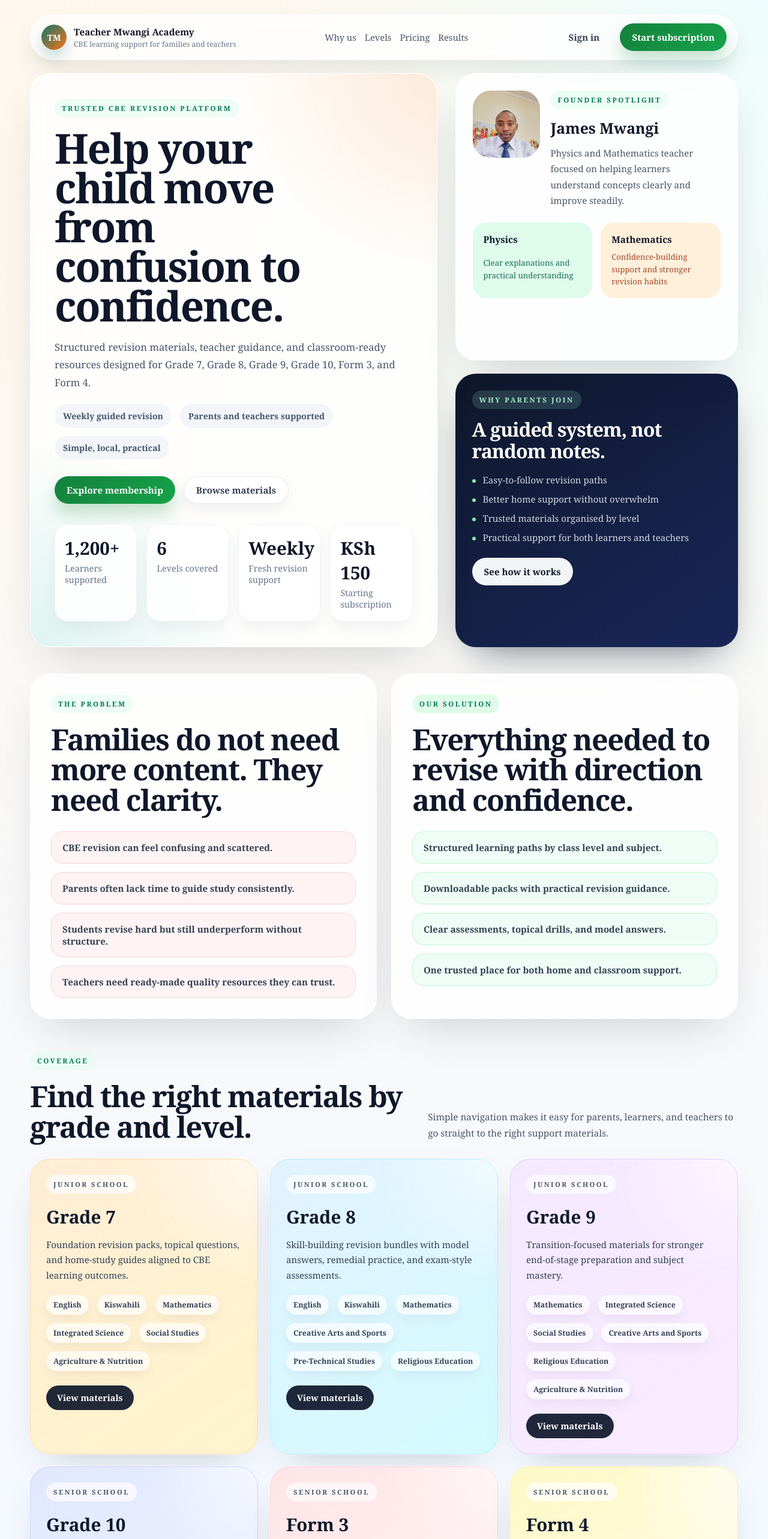
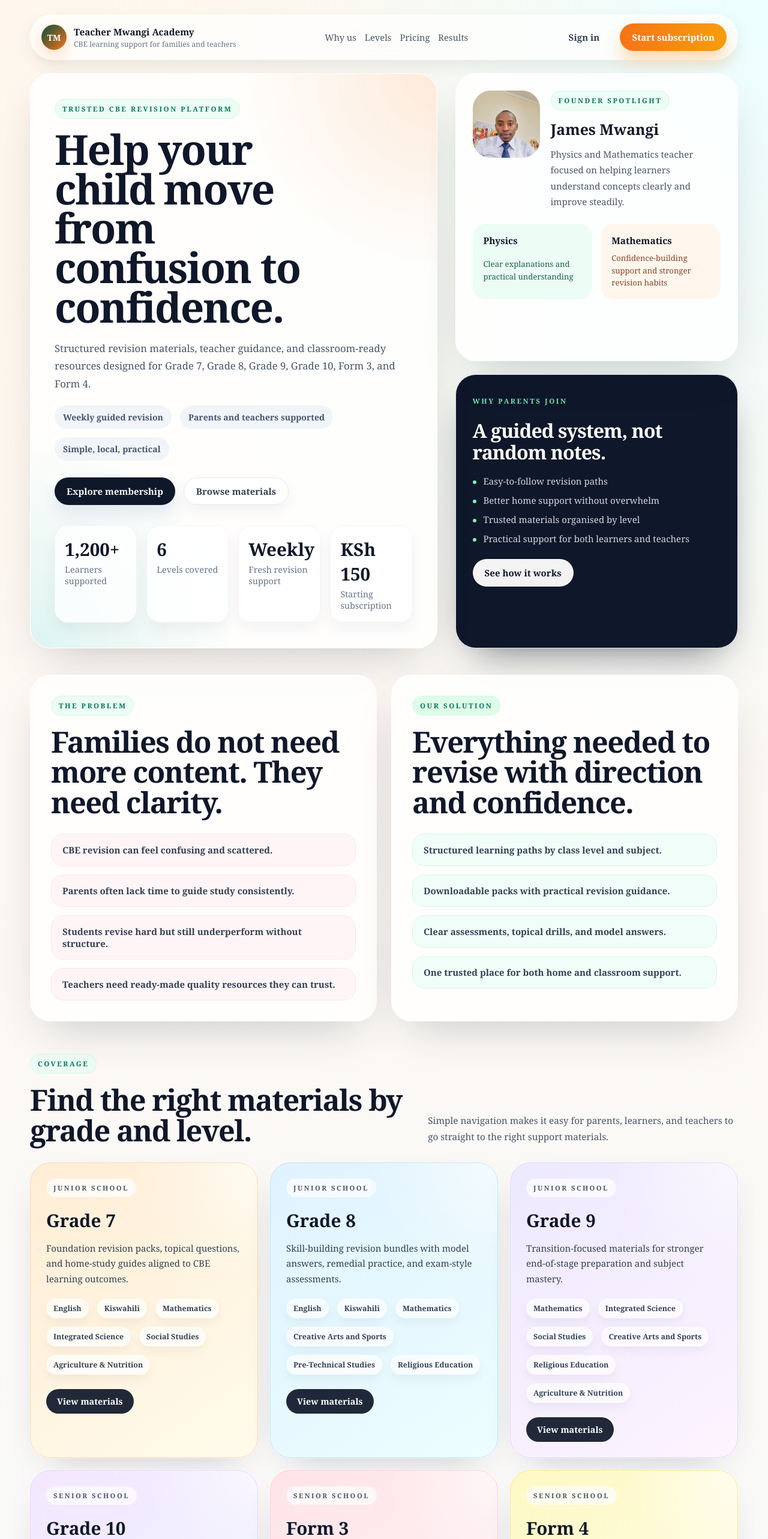
Before and after one commit to eriqck/Teacher-Mwangi-Academy, a Next.js app: page / in a window 1280 px wide. Shown: the top 2566 px of the page at 60% size. Built offline with nearby package versions, Linux system fonts and the light colour scheme; no server answers.

Commit message:
Refined Home page UI

```diff
--- a/app/globals.css
+++ b/app/globals.css
@@ -1160,9 +1160,9 @@ main {
 .home-landing {
   padding-bottom: 84px;
   background:
-    radial-gradient(circle at top left, rgba(255, 247, 237, 0.96), transparent 24%),
-    radial-gradient(circle at top right, rgba(236, 254, 255, 0.88), transparent 28%),
-    linear-gradient(180deg, #fff8ef 0%, #f5f9ff 52%, #eef7f3 100%);
+    radial-gradient(circle at top left, #fff7ed, transparent 24%),
+    radial-gradient(circle at top right, #ecfeff, transparent 28%),
+    linear-gradient(180deg, #fff7ed 0%, #f8fafc 70%, #eff6ff 100%);
 }
 
 .home-nav-wrap {
@@ -1177,9 +1177,9 @@ main {
   gap: 22px;
   padding: 14px 18px;
   border-radius: 999px;
-  border: 1px solid rgba(255, 255, 255, 0.75);
-  background: rgba(255, 255, 255, 0.72);
-  box-shadow: 0 18px 34px rgba(15, 23, 42, 0.08);
+  border: 1px solid rgba(255, 255, 255, 0.7);
+  background: rgba(255, 255, 255, 0.7);
+  box-shadow: 0 10px 28px rgba(15, 23, 42, 0.08);
   backdrop-filter: blur(16px);
 }
 
@@ -1199,8 +1199,8 @@ main {
   font-size: 0.88rem;
   font-weight: 800;
   color: #fff;
-  background: linear-gradient(135deg, #0f766e, #f97316);
-  box-shadow: 0 14px 24px rgba(15, 118, 110, 0.24);
+  background: linear-gradient(135deg, #064e3b, #f97316);
+  box-shadow: 0 10px 24px rgba(249, 115, 22, 0.22);
 }
 
 .home-brand-copy {
@@ -1280,16 +1280,37 @@ main {
 }
 
 .home-nav-secondary:hover {
-  background: rgba(255, 255, 255, 0.8);
-}
-
-.home-nav-primary,
-.home-hero-primary,
-.home-pricing-button,
+  background: rgba(255, 255, 255, 0.92);
+}
+
+.home-nav-primary {
+  color: #fff;
+  background: linear-gradient(90deg, #f97316, #f59e0b);
+  box-shadow: 0 16px 28px rgba(254, 215, 170, 0.95);
+}
+
+.home-hero-primary {
+  color: #fff;
+  background: #0f172a;
+  box-shadow: 0 16px 28px rgba(226, 232, 240, 0.95);
+}
+
+.home-pricing-card--parent .home-pricing-button {
+  color: #fff;
+  background: linear-gradient(90deg, #f97316, #f59e0b);
+  box-shadow: 0 16px 28px rgba(254, 215, 170, 0.95);
+}
+
+.home-pricing-card--teacher .home-pricing-button {
+  color: #fff;
+  background: #047857;
+  box-shadow: 0 16px 28px rgba(209, 250, 229, 0.95);
+}
+
 .home-cta-primary {
-  color: #fff;
-  background: linear-gradient(135deg, #15803d, #16a34a);
-  box-shadow: 0 16px 28px rgba(21, 128, 61, 0.24);
+  color: #0f172a;
+  background: #ffffff;
+  box-shadow: none;
 }
 
 .home-nav-primary:hover,
@@ -1305,10 +1326,10 @@ main {
 
 .home-hero-secondary,
 .home-one-time-button {
-  border: 1px solid rgba(148, 163, 184, 0.24);
-  background: rgba(255, 255, 255, 0.92);
+  border: 1px solid #e2e8f0;
+  background: #ffffff;
   color: #334155;
-  box-shadow: 0 10px 24px rgba(15, 23, 42, 0.06);
+  box-shadow: 0 10px 24px rgba(15, 23, 42, 0.05);
 }
 
 .home-hero-grid {
@@ -1325,9 +1346,9 @@ main {
 .home-pricing-card,
 .home-one-time-card,
 .home-testimonial-card {
-  border: 1px solid rgba(255, 255, 255, 0.78);
-  background: rgba(255, 255, 255, 0.78);
-  box-shadow: 0 30px 80px -30px rgba(15, 23, 42, 0.22);
+  border: 1px solid rgba(255, 255, 255, 0.7);
+  background: rgba(255, 255, 255, 0.8);
+  box-shadow: 0 30px 80px -30px rgba(15, 23, 42, 0.25);
   backdrop-filter: blur(16px);
 }
 
@@ -1367,12 +1388,13 @@ main {
 
 .home-kicker,
 .home-section-kicker {
-  background: rgba(236, 253, 245, 0.92);
+  border: 1px solid #d1fae5;
+  background: #ecfdf5;
   color: #047857;
 }
 
 .home-kicker--soft {
-  background: rgba(236, 253, 245, 0.9);
+  background: #ecfdf5;
 }
 
 .home-title,
@@ -1414,7 +1436,7 @@ main {
 
 .home-pill {
   border-radius: 999px;
-  background: rgba(241, 245, 249, 0.92);
+  background: #f1f5f9;
   padding: 10px 14px;
   font-size: 0.88rem;
   font-weight: 600;
@@ -1434,8 +1456,8 @@ main {
 
 .home-metric-card {
   border-radius: 22px;
-  border: 1px solid rgba(241, 245, 249, 0.95);
-  background: rgba(255, 255, 255, 0.86);
+  border: 1px solid #f1f5f9;
+  background: rgba(255, 255, 255, 0.8);
   padding: 18px 16px;
   box-shadow: 0 12px 24px rgba(15, 23, 42, 0.05);
 }
@@ -1477,7 +1499,7 @@ main {
   flex: 0 0 auto;
   overflow: hidden;
   border-radius: 30px;
-  background: linear-gradient(135deg, #fde68a, #fdba74);
+  background: linear-gradient(135deg, #fef3c7, #fed7aa);
   box-shadow: inset 0 1px 0 rgba(255, 255, 255, 0.6);
 }
 
@@ -1538,26 +1560,30 @@ main {
 }
 
 .home-skill-card--emerald {
-  background: rgba(209, 250, 229, 0.72);
-  color: rgba(6, 95, 70, 0.9);
+  background: #ecfdf5;
+  color: rgba(6, 78, 59, 0.9);
 }
 
 .home-skill-card--orange {
-  background: rgba(255, 237, 213, 0.82);
-  color: rgba(154, 52, 18, 0.9);
+  background: #fff7ed;
+  color: rgba(124, 45, 18, 0.9);
 }
 
 .home-dark-card {
   border-radius: 34px;
-  background: linear-gradient(145deg, #0f172a, #172554 86%);
+  border: 1px solid #e2e8f0;
+  background: #0f172a;
   padding: 28px;
   color: #fff;
   box-shadow: 0 28px 70px -30px rgba(15, 23, 42, 0.68);
 }
 
 .home-dark-kicker {
-  background: rgba(167, 243, 208, 0.16);
-  color: #a7f3d0;
+  border: 0;
+  background: transparent;
+  padding-left: 0;
+  padding-right: 0;
+  color: #6ee7b7;
 }
 
 .home-dark-title {
@@ -1653,13 +1679,13 @@ main {
 }
 
 .home-chip-card--problem {
-  border: 1px solid rgba(254, 202, 202, 0.76);
-  background: rgba(255, 241, 242, 0.82);
+  border: 1px solid #ffe4e6;
+  background: rgba(255, 241, 242, 0.7);
 }
 
 .home-chip-card--solution {
-  border: 1px solid rgba(187, 247, 208, 0.9);
-  background: rgba(236, 253, 245, 0.84);
+  border: 1px solid #d1fae5;
+  background: rgba(236, 253, 245, 0.7);
 }
 
 .home-section-head {
@@ -1763,43 +1789,43 @@ main {
 .home-level-card[data-level="grade-7"] {
   background:
     radial-gradient(circle at top right, rgba(255, 255, 255, 0.58), transparent 34%),
-    linear-gradient(145deg, rgba(255, 237, 213, 0.96), rgba(254, 243, 199, 0.9));
-  border-color: rgba(251, 146, 60, 0.24);
+    linear-gradient(145deg, #ffedd5, #fffbeb);
+  border-color: #fed7aa;
 }
 
 .home-level-card[data-level="grade-8"] {
   background:
     radial-gradient(circle at top right, rgba(255, 255, 255, 0.58), transparent 34%),
-    linear-gradient(145deg, rgba(224, 242, 254, 0.96), rgba(207, 250, 254, 0.88));
-  border-color: rgba(56, 189, 248, 0.22);
+    linear-gradient(145deg, #e0f2fe, #ecfeff);
+  border-color: #bae6fd;
 }
 
 .home-level-card[data-level="grade-9"] {
   background:
     radial-gradient(circle at top right, rgba(255, 255, 255, 0.58), transparent 34%),
-    linear-gradient(145deg, rgba(243, 232, 255, 0.96), rgba(250, 232, 255, 0.88));
-  border-color: rgba(168, 85, 247, 0.22);
+    linear-gradient(145deg, #ede9fe, #fdf4ff);
+  border-color: #ddd6fe;
 }
 
 .home-level-card[data-level="grade-10"] {
   background:
     radial-gradient(circle at top right, rgba(255, 255, 255, 0.58), transparent 34%),
-    linear-gradient(145deg, rgba(224, 231, 255, 0.96), rgba(238, 242, 255, 0.88));
-  border-color: rgba(99, 102, 241, 0.22);
+    linear-gradient(145deg, #f3e8ff, #eef2ff);
+  border-color: #e9d5ff;
 }
 
 .home-level-card[data-level="form-3"] {
   background:
     radial-gradient(circle at top right, rgba(255, 255, 255, 0.58), transparent 34%),
-    linear-gradient(145deg, rgba(255, 228, 230, 0.96), rgba(255, 241, 242, 0.88));
-  border-color: rgba(251, 113, 133, 0.22);
+    linear-gradient(145deg, #ffe4e6, #fdf2f8);
+  border-color: #fecdd3;
 }
 
 .home-level-card[data-level="form-4"] {
   background:
     radial-gradient(circle at top right, rgba(255, 255, 255, 0.58), transparent 34%),
-    linear-gradient(145deg, rgba(254, 249, 195, 0.96), rgba(255, 251, 235, 0.88));
-  border-color: rgba(234, 179, 8, 0.22);
+    linear-gradient(145deg, #fef9c3, #fffbeb);
+  border-color: #fde68a;
 }
 
 .home-pricing-grid {
@@ -1816,15 +1842,15 @@ main {
 .home-pricing-card--parent {
   background:
     radial-gradient(circle at top right, rgba(249, 115, 22, 0.12), transparent 34%),
-    linear-gradient(145deg, rgba(255, 237, 213, 0.96), rgba(255, 241, 242, 0.88));
-  border-color: rgba(251, 146, 60, 0.22);
+    linear-gradient(145deg, #fff7ed, #fff1f2);
+  border-color: #fed7aa;
 }
 
 .home-pricing-card--teacher {
   background:
     radial-gradient(circle at top right, rgba(5, 150, 105, 0.12), transparent 34%),
-    linear-gradient(145deg, rgba(220, 252, 231, 0.94), rgba(236, 253, 245, 0.88));
-  border-color: rgba(16, 185, 129, 0.22);
+    linear-gradient(145deg, #ecfdf5, #ecfeff);
+  border-color: #a7f3d0;
 }
 
 .home-pricing-badge {
@@ -1838,7 +1864,7 @@ main {
   font-size: 0.72rem;
   font-weight: 700;
   color: #fff;
-  box-shadow: 0 12px 24px rgba(249, 115, 22, 0.2);
+  box-shadow: 0 12px 24px rgba(249, 115, 22, 0.24);
 }
 
 .home-pricing-name {
@@ -1901,6 +1927,7 @@ main {
 .home-one-time-card {
   margin-top: 22px;
   border-radius: 34px;
+  border-color: #e2e8f0;
   padding: 26px 28px;
   display: flex;
   align-items: center;
@@ -1959,13 +1986,14 @@ main {
   overflow: hidden;
   border-radius: 36px;
   padding: 38px;
-  background: linear-gradient(125deg, #052e16, #065f46 52%, #0f766e 100%);
+  background: linear-gradient(90deg, #022c22, #065f46 50%, #0f766e 100%);
   color: #fff;
-  box-shadow: 0 30px 90px -35px rgba(4, 120, 87, 0.72);
+  box-shadow: 0 30px 90px -35px rgba(4, 120, 87, 0.7);
 }
 
 .home-cta-tag {
-  background: rgba(255, 255, 255, 0.12);
+  border: 1px solid rgba(255, 255, 255, 0.2);
+  background: rgba(255, 255, 255, 0.1);
   color: #d1fae5;
 }
 
@@ -1984,8 +2012,8 @@ main {
 }
 
 .home-cta-secondary {
-  border: 1px solid rgba(255, 255, 255, 0.18);
-  background: rgba(255, 255, 255, 0.08);
+  border: 1px solid rgba(255, 255, 255, 0.2);
+  background: rgba(255, 255, 255, 0.1);
   color: #fff;
 }
 
--- a/app/page.tsx
+++ b/app/page.tsx
@@ -352,7 +352,7 @@ export default async function HomePage() {
           {testimonials.map((item) => (
             <article key={item.author} className="home-testimonial-card">
               <div className="home-stars" aria-hidden="true">
-                ★★★★★
+                {"\u2605\u2605\u2605\u2605\u2605"}
               </div>
               <p>"{item.quote}"</p>
               <strong>{item.author}</strong>
```
